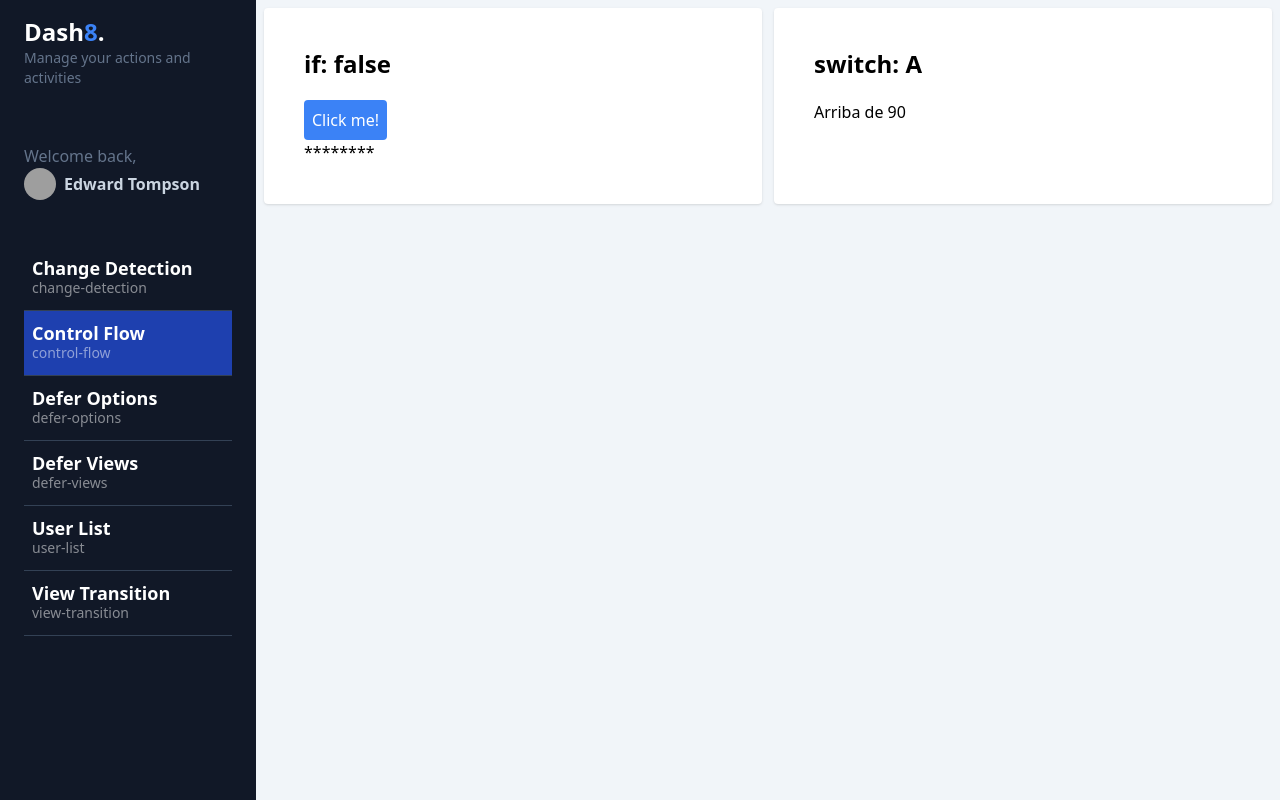
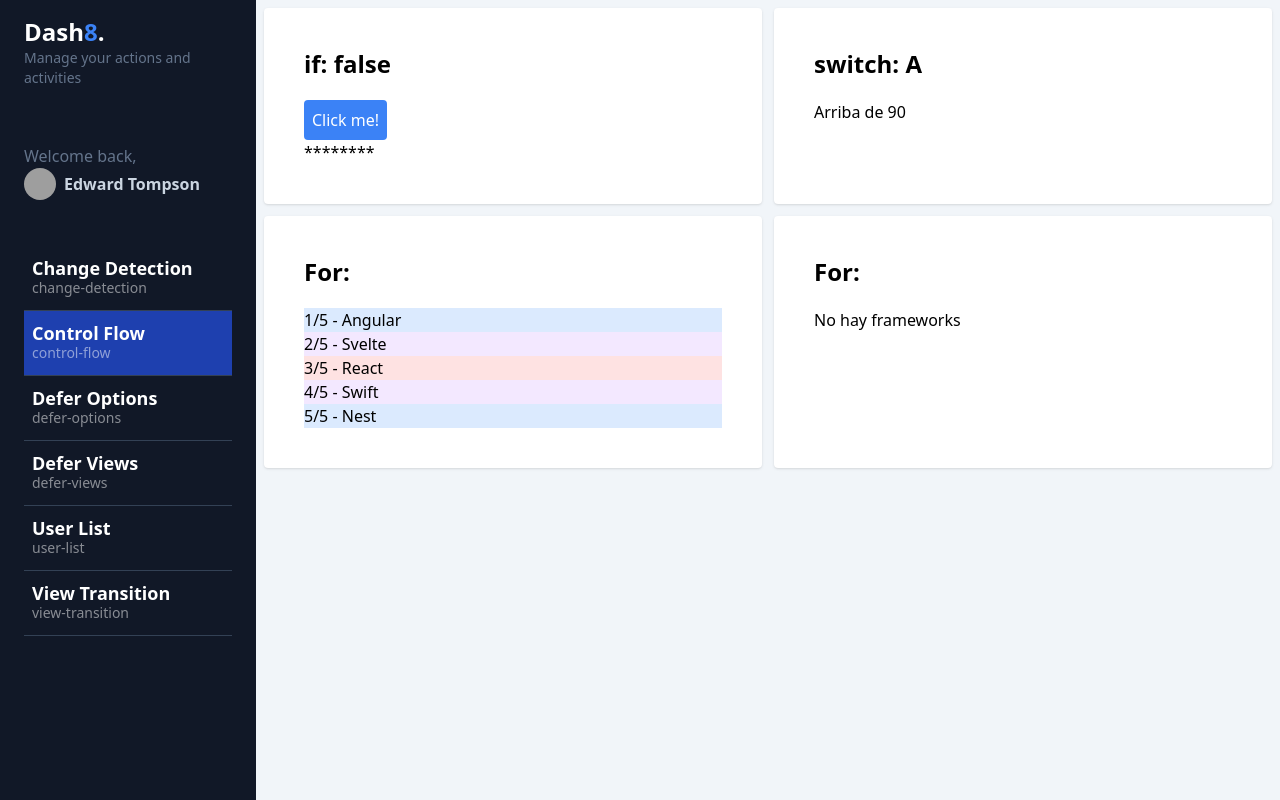
Before and after one commit to JessCP25/my-dashboard, an Angular app: page /dashboard/control-flow in a window 1280 px wide. Built offline with nearby package versions, Linux system fonts and the light colour scheme; grey boxes are pictures that could not be loaded.

Commit message:
control flow @for

```diff
--- a/src/app/dashboard/pages/control-flow/control-flow.component.html
+++ b/src/app/dashboard/pages/control-flow/control-flow.component.html
@@ -26,4 +26,28 @@
     <p>Desaprobado</p>
     } }
   </div>
+  <div class="bg-white rounded shadow p-10">
+    <h2 class="text-2xl font-bold mb-5">For: </h2>
+
+    <ul>
+      @for (framework of frameworks(); track framework; let i = $index, first = $first, last = $last, even = $even, odd = $odd, count = $count) {
+        <li [class]="{
+          'bg-red-100': even && !first && !last,
+          'bg-purple-100': odd && !first && !last,
+          'bg-blue-100': first || last
+        }"> {{i + 1}}/{{count}} - {{framework}} </li>
+      }
+    </ul>
+  </div>
+  <div class="bg-white rounded shadow p-10">
+    <h2 class="text-2xl font-bold mb-5">For: </h2>
+
+    <ul>
+      @for (framework of frameworks2(); track $index) {
+        <li> {{framework}} </li>
+      }@empty {
+        <p>No hay frameworks</p>
+      }
+    </ul>
+  </div>
 </section>
--- a/src/app/dashboard/pages/control-flow/control-flow.component.ts
+++ b/src/app/dashboard/pages/control-flow/control-flow.component.ts
@@ -19,6 +19,8 @@
 export default class ControlFlowComponent {
   public showContent = signal(false);
   public grades = signal<Grade>('A');
+  public frameworks = signal(['Angular', 'Svelte', 'React', 'Swift', 'Nest']);
+  public frameworks2 = signal([]);
 
   public toggleContent() {
     this.showContent.update(value => !value);
```
